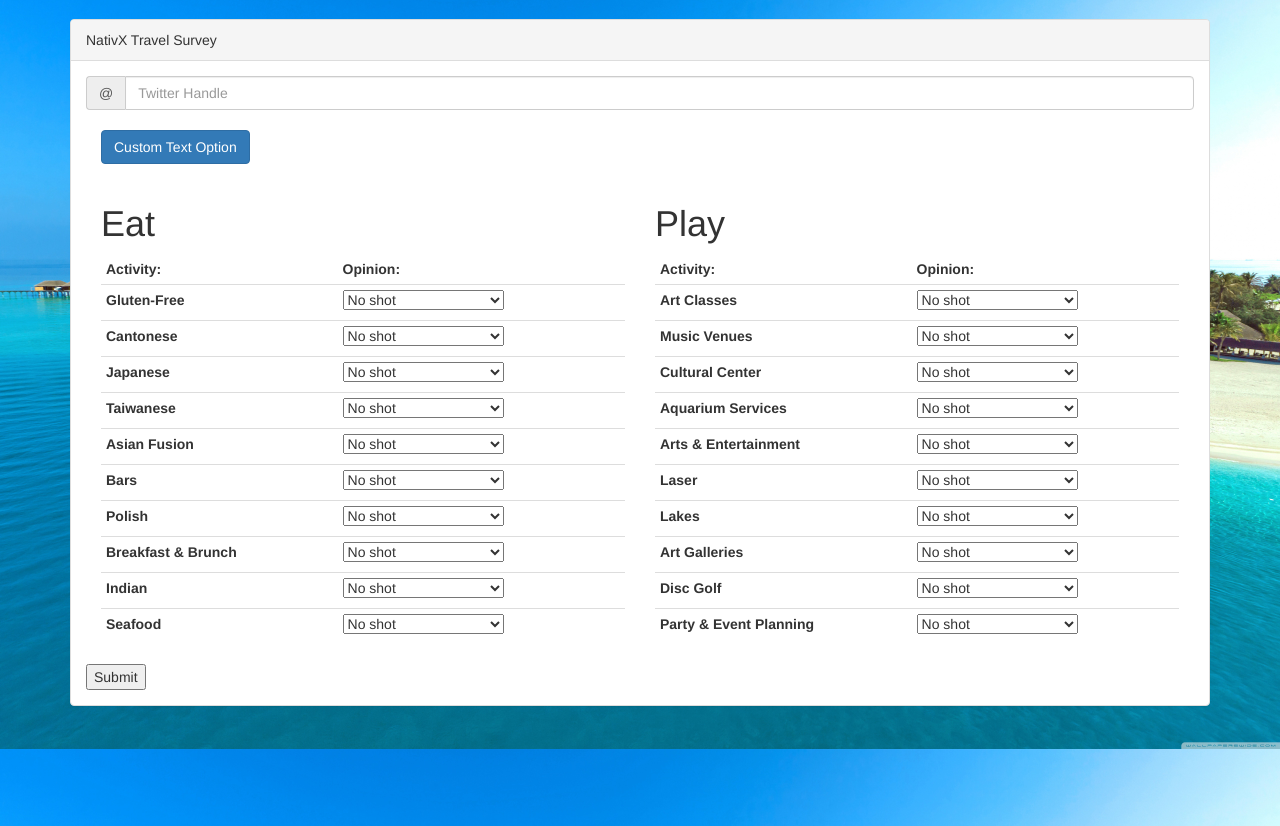
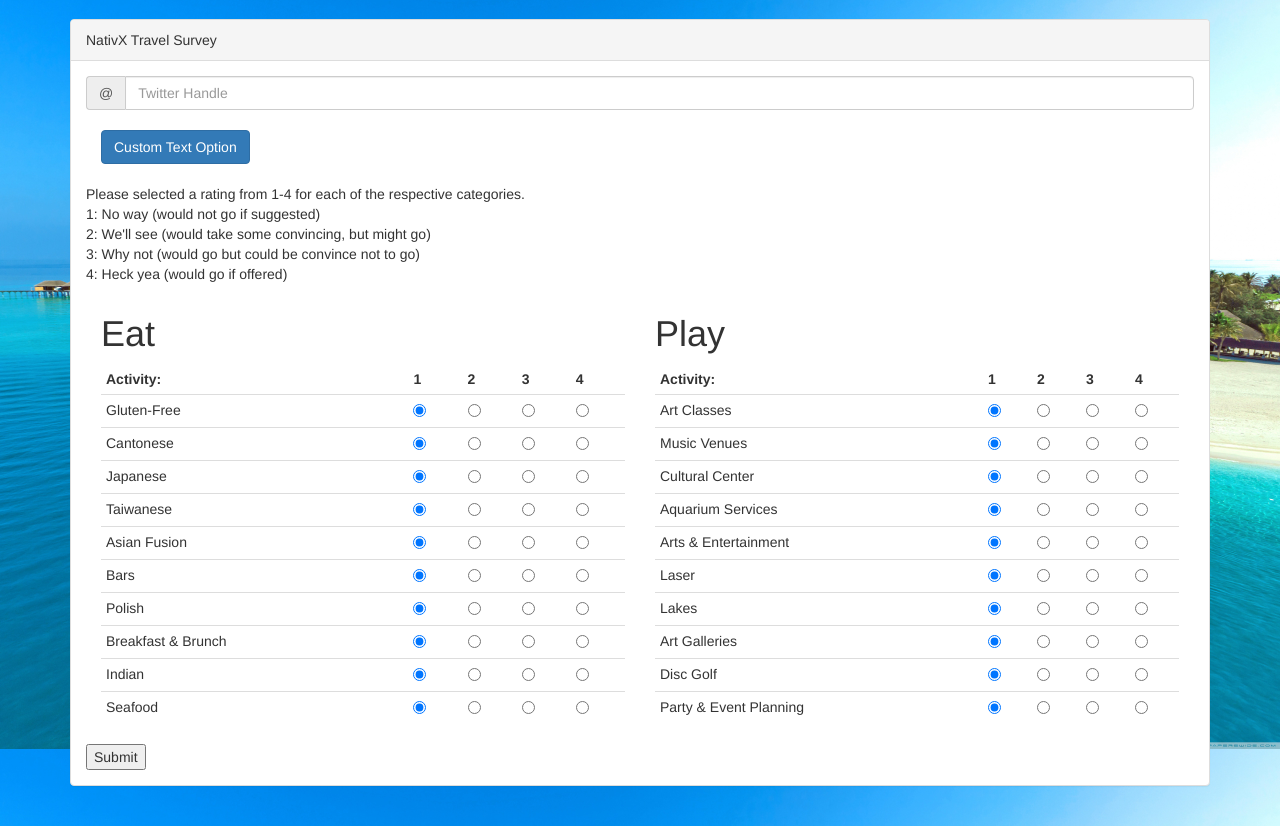
Before and after one commit to DLance96/nativx-survey, a Django app: page / in a window 1280 px wide. Shown: the part 51-877 px from the top of the page. Run offline with Django 3.2, Linux system fonts and the light colour scheme; some libraries are stand-ins or nearby versions.

Commit message:
Change to a 4 radio button system

```diff
--- a/survey/commit_to_sql.py
+++ b/survey/commit_to_sql.py
@@ -8,7 +8,7 @@ def get_connection():
         host=os.environ.get('DB_HOST'),
         user=os.environ.get('DB_USER'),
         passwd=os.environ.get('DB_PASSWD'),
-        db=os.environ.get('DB'),
+        db=os.environ.get('DB')
     )
     return connection
 
--- a/survey/utils.py
+++ b/survey/utils.py
@@ -8,12 +8,12 @@ PLAY_OPTIONS_FILE = "play_options.txt"
 
 
 def get_all_eat_options():
-    eat_options = [line.rstrip('\n') for line in open(EAT_OPTIONS_FILE)]
+    eat_options = [line.strip() for line in open(EAT_OPTIONS_FILE)]
     return eat_options
 
 
 def get_all_play_options():
-    play_options = [line.rstrip('\n') for line in open(PLAY_OPTIONS_FILE)]
+    play_options = [line.strip() for line in open(PLAY_OPTIONS_FILE)]
     return play_options
 
 
--- a/survey/views.py
+++ b/survey/views.py
@@ -1,53 +1,52 @@
+import json
+import re
+
+from django.core.urlresolvers import reverse
+from django.http import HttpResponseRedirect
 from django.shortcuts import render
-from django.core.urlresolvers import reverse
 from django.shortcuts import render_to_response
 from django.template import RequestContext
-from django.http import HttpResponseRedirect
+
+import forms
 import utils
-import forms
-import json
-import personality_analyzer
-import commit_to_sql
-import re
 
 
 def home(request):
-    eat_rating_forms = []
-    play_rating_forms = []
+    eat_ratings = utils.get_eat_options(10)
+    play_ratings = utils.get_play_options(10)
     text_form = forms.TextInputForm(request.POST or None)
 
-    for counter, option in enumerate(utils.get_eat_options(10)):
-        form = forms.ActivityRatingForm(request.POST or None, prefix=counter, label=option)
-        eat_rating_forms.append(form)
-    for counter, option in enumerate(utils.get_play_options(10)):
-        form = forms.ActivityRatingForm(request.POST or None, prefix=counter + 10, label=option)
-        play_rating_forms.append(form)
-
     if request.method == 'POST':
-        if utils.forms_is_valid(eat_rating_forms) and utils.forms_is_valid(play_rating_forms) \
-                and (utils.validate_user(request.POST['twitter']) or request.POST['textInput'] is not ""):
+        if utils.validate_user(request.POST.get('twitter', False) or request.POST.get('textInput', False) is not ""):
             eat_data = []
             play_data = []
-            for form in eat_rating_forms:
-                eat_element = {}
-                for field in form:
-                    eat_element['activity'] = unicode(field.label)
-                instance = form.cleaned_data
-                eat_element['rating'] = instance['rating']
-                eat_data.append(eat_element)
-            for form in play_rating_forms:
-                play_element = {}
-                for field in form:
-                    play_element['activity'] = unicode(field.label)
-                instance = form.cleaned_data
-                play_element['rating'] = instance['rating']
-                play_data.append(play_element)
+            print request.POST
+            for eat_rating in utils.get_all_eat_options():
+                eat_element = dict()
+                eat_element['activity'] = eat_rating
+                request_label = eat_rating + '_eat'
+                rating = request.POST.get(request_label, False)
+                if not rating:
+                    pass
+                else:
+                    eat_element['rating'] = int(rating)
+                    eat_data.append(eat_element)
+            for play_rating in utils.get_all_play_options():
+                play_element = dict()
+                play_element['activity'] = play_rating
+                request_label = play_rating + '_play'
+                rating = request.POST.get(request_label, False)
+                if not rating:
+                    pass
+                else:
+                    play_element['rating'] = int(rating)
+                    play_data.append(play_element)
             if request.POST['textInput'] != '':
-                text = re.sub(r'[^\x00-\x7F]+', ' ', request.POST['textInput'])
-                                                # Remove non-ASCII
+                text = re.sub(r'[^\x00-\x7F]+', ' ', request.POST.get('textInput', False))
+                # Remove non-ASCII
                 personality_json = json.dumps(personality_analyzer.run_text(text))
             else:
-                personality_json = json.dumps(personality_analyzer.run_twitter(request.POST['twitter']))
+                personality_json = json.dumps(personality_analyzer.run_twitter(request.POST.get('twitter', False)))
             eat_json = json.dumps(eat_data)
             play_json = json.dumps(play_data)
             commit_to_sql.add_record(personality_json, eat_json, play_json)
@@ -55,14 +54,13 @@ def home(request):
 
     context = {
         'form': text_form,
-        'eat_rating_forms': eat_rating_forms,
-        'play_rating_forms': play_rating_forms,
+        'eat_ratings': eat_ratings,
+        'play_ratings': play_ratings,
     }
     return render(request, "home.html", context)
 
 
 def finished(request):
-
     context = {
 
     }
--- a/templates/home.html
+++ b/templates/home.html
@@ -28,6 +28,13 @@
                     {{ form.as_p }}
                 </div>
 
+                <p>
+                    Please selected a rating from 1-4 for each of the respective categories.<br>
+                    1: No way (would not go if suggested)<br>
+                    2: We'll see (would take some convincing, but might go)<br>
+                    3: Why not (would go but could be convince not to go)<br>
+                    4: Heck yea (would go if offered)<br>
+                </p>
 
                 <div class=" col-lg-6 ">
                     <h1>Eat</h1>
@@ -35,17 +42,21 @@
                         <thead style="font-weight:bold;">
                         <tr>
                             <td>Activity:</td>
-                            <td>Opinion:</td>
+                            <td>1</td>
+                            <td>2</td>
+                            <td>3</td>
+                            <td>4</td>
                         </tr>
                         </thead>
                         <tbody>
-                        {% for form in eat_rating_forms %}
+                        {% for eat_rating in eat_ratings %}
                             <tr>
-                                {% for field in form %}
-                                    <td>{{ field.label_tag }}</td>
-                                    <td>{{ field }}</td>
-                                    </tr>
-                                {% endfor %}
+                                <td>{{ eat_rating }}</td>
+                                <td><input type="radio" name="{{ eat_rating }}_eat" value="1" checked></td>
+                                <td><input type="radio" name="{{ eat_rating }}_eat" value="2"></td>
+                                <td><input type="radio" name="{{ eat_rating }}_eat" value="3"></td>
+                                <td><input type="radio" name="{{ eat_rating }}_eat" value="4"></td>
+                            </tr>
                         {% endfor %}
                         </tbody>
                     </table>
@@ -56,17 +67,21 @@
                         <thead style="font-weight:bold;">
                         <tr>
                             <td>Activity:</td>
-                            <td>Opinion:</td>
+                            <td>1</td>
+                            <td>2</td>
+                            <td>3</td>
+                            <td>4</td>
                         </tr>
                         </thead>
                         <tbody>
-                        {% for form in play_rating_forms %}
+                        {% for play_rating in play_ratings %}
                             <tr>
-                                {% for field in form %}
-                                    <td>{{ field.label_tag }}</td>
-                                    <td>{{ field }}</td>
-                                    </tr>
-                                {% endfor %}
+                                <td>{{ play_rating }}</td>
+                                <td><input type="radio" name="{{ play_rating }}_play" value="1" checked></td>
+                                <td><input type="radio" name="{{ play_rating }}_play" value="2"></td>
+                                <td><input type="radio" name="{{ play_rating }}_play" value="3"></td>
+                                <td><input type="radio" name="{{ play_rating }}_play" value="4"></td>
+                            </tr>
                         {% endfor %}
                         </tbody>
                     </table>
```
